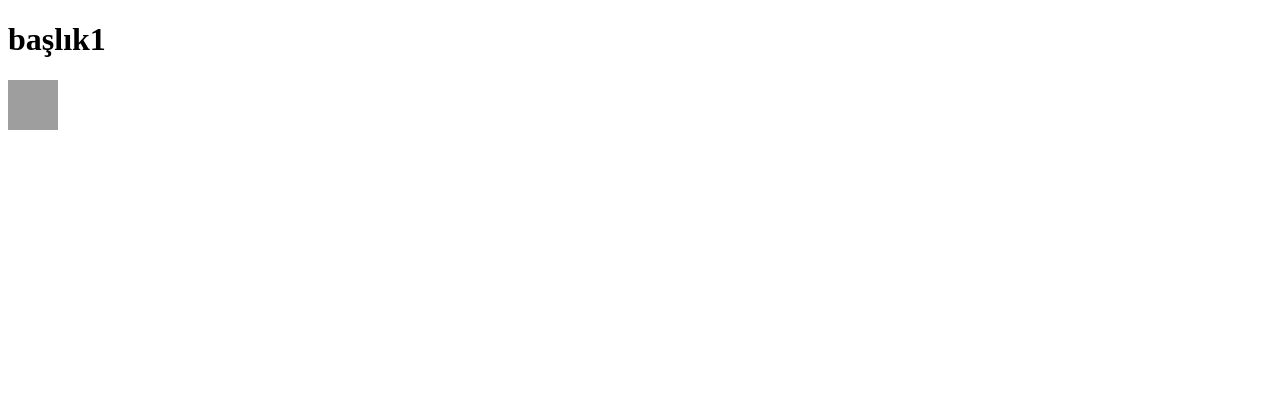
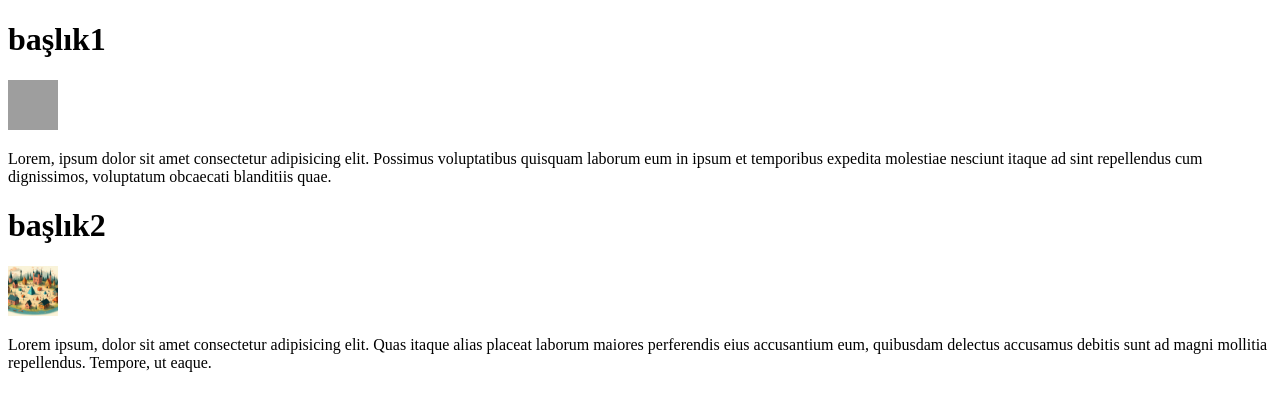
Before and after one commit to kayanursenn/html_2, a plain HTML site: page index.html in a window 1280 px wide. Drawn offline with Linux system fonts and the light colour scheme; grey boxes are pictures that could not be loaded.

Commit message:
diğer commit

```diff
--- a/index.html
+++ b/index.html
@@ -7,6 +7,12 @@
         <!--haber 1>-->
         <h1>başlık1</h1>
         <img src="Adsız tasarım.png" alt="açıklama" width="50" height="50" />
+        <p>Lorem, ipsum dolor sit amet consectetur adipisicing elit. Possimus voluptatibus quisquam laborum eum in ipsum et temporibus expedita molestiae nesciunt itaque ad sint repellendus cum dignissimos, voluptatum obcaecati blanditiis quae.</p>
         <!--haber 1 bitti-->
+        <!--haber 2-->
+        <h1>başlık2</h1>
+        <img src="Designer (1).jpeg" alt="açıklaması" width="50" height="50"/>
+        <p>Lorem ipsum, dolor sit amet consectetur adipisicing elit. Quas itaque alias placeat laborum maiores perferendis eius accusantium eum, quibusdam delectus accusamus debitis sunt ad magni mollitia repellendus. Tempore, ut eaque.</p>
+        <!--haber 2 bitti-->
     </body>
 </html>
```
